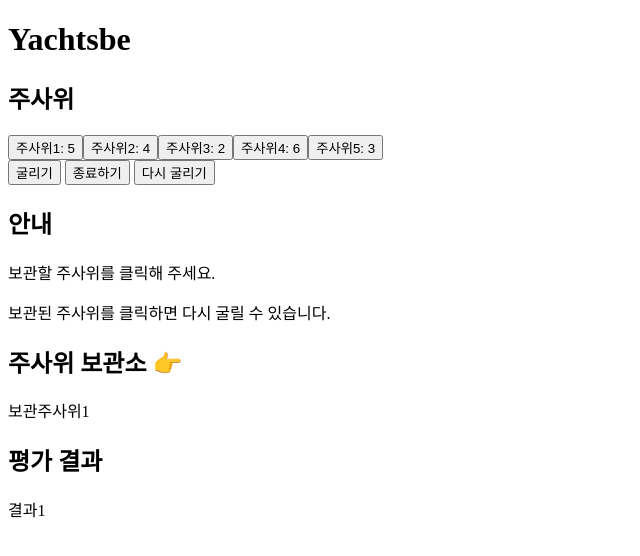
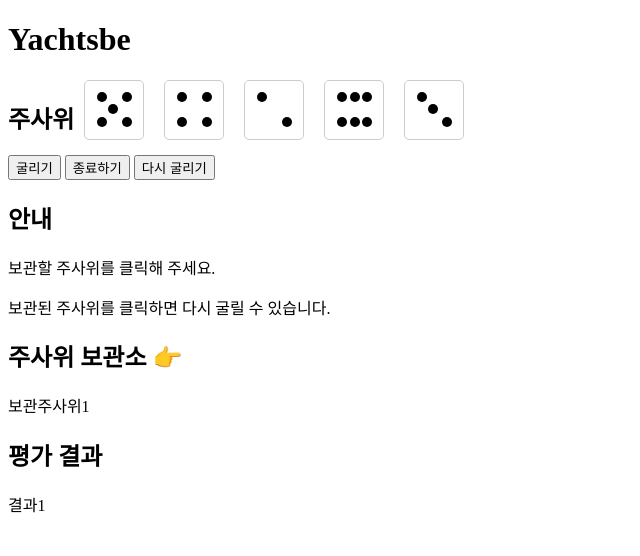
Before and after one commit to skojphy/yachtbe, a SvelteKit app: page / in a window 1280 px wide. Both pictures are taken after a click on the button "굴리기". Shown: the top 556 px of the page, without its empty margins (0-640 px from the left). Built offline with nearby package versions, Linux system fonts and the light colour scheme.

Commit message:
:lipstick: 주사위 눈 모양으로 구조 및 스타일 수정

```diff
--- a/src/routes/+page.svelte
+++ b/src/routes/+page.svelte
@@ -21,7 +21,36 @@
 	<div class="dice-container">
 		<h2>주사위</h2>
 		{#each dice as { id, value, isStored } (id)}
-			<button>{`주사위${id}: ${value}`}</button>
+			<button class="dice"
+				>{#if value === 1}
+					<div class="dot center"></div>
+				{:else if value === 2}
+					<div class="dot top-left"></div>
+					<div class="dot bottom-right"></div>
+				{:else if value === 3}
+					<div class="dot top-left"></div>
+					<div class="dot center"></div>
+					<div class="dot bottom-right"></div>
+				{:else if value === 4}
+					<div class="dot top-left"></div>
+					<div class="dot top-right"></div>
+					<div class="dot bottom-left"></div>
+					<div class="dot bottom-right"></div>
+				{:else if value === 5}
+					<div class="dot top-left"></div>
+					<div class="dot top-right"></div>
+					<div class="dot center"></div>
+					<div class="dot bottom-left"></div>
+					<div class="dot bottom-right"></div>
+				{:else if value === 6}
+					<div class="dot top-left"></div>
+					<div class="dot top-center"></div>
+					<div class="dot top-right"></div>
+					<div class="dot bottom-left"></div>
+					<div class="dot bottom-center"></div>
+					<div class="dot bottom-right"></div>
+				{/if}</button
+			>
 		{/each}
 	</div>
 
@@ -47,3 +76,67 @@
 		<p>결과1</p>
 	</div>
 </main>
+
+<style>
+	.dice-container {
+		display: flex;
+	}
+
+	.dice {
+		position: relative;
+		width: 60px;
+		height: 60px;
+		background-color: white;
+		border: 1px solid #ccc;
+		border-radius: 5px;
+		display: flex;
+		justify-content: center;
+		align-items: center;
+		font-size: 20px;
+		font-weight: bold;
+		margin: 0 10px;
+	}
+
+	.dot {
+		width: 10px;
+		height: 10px;
+		background-color: #000;
+		border-radius: 50%;
+		position: absolute;
+	}
+
+	.top-left {
+		top: 20%;
+		left: 20%;
+	}
+
+	.top-right {
+		top: 20%;
+		right: 20%;
+	}
+
+	.top-center {
+		top: 20%;
+		right: 40%;
+	}
+
+	.center {
+		top: 40%;
+		left: 40%;
+	}
+
+	.bottom-left {
+		bottom: 20%;
+		left: 20%;
+	}
+
+	.bottom-right {
+		bottom: 20%;
+		right: 20%;
+	}
+
+	.bottom-center {
+		bottom: 20%;
+		right: 40%;
+	}
+</style>
```
